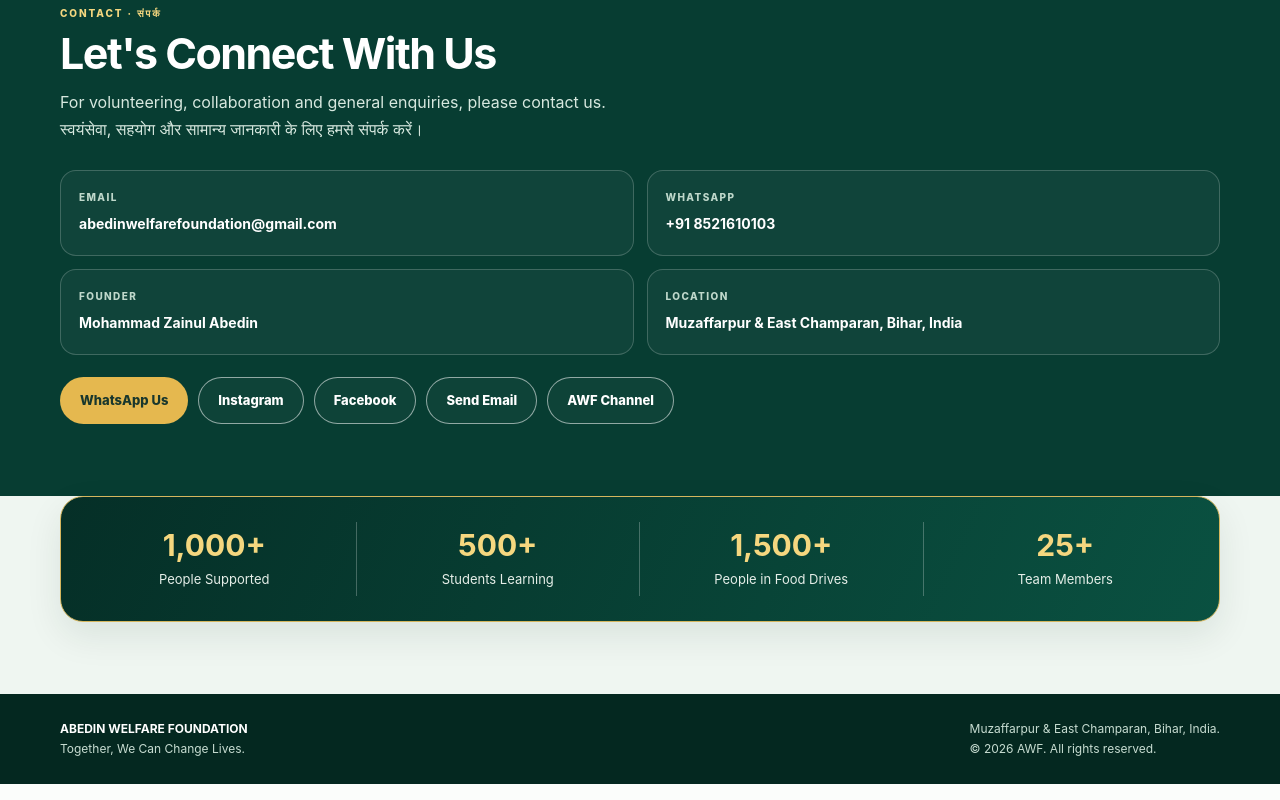
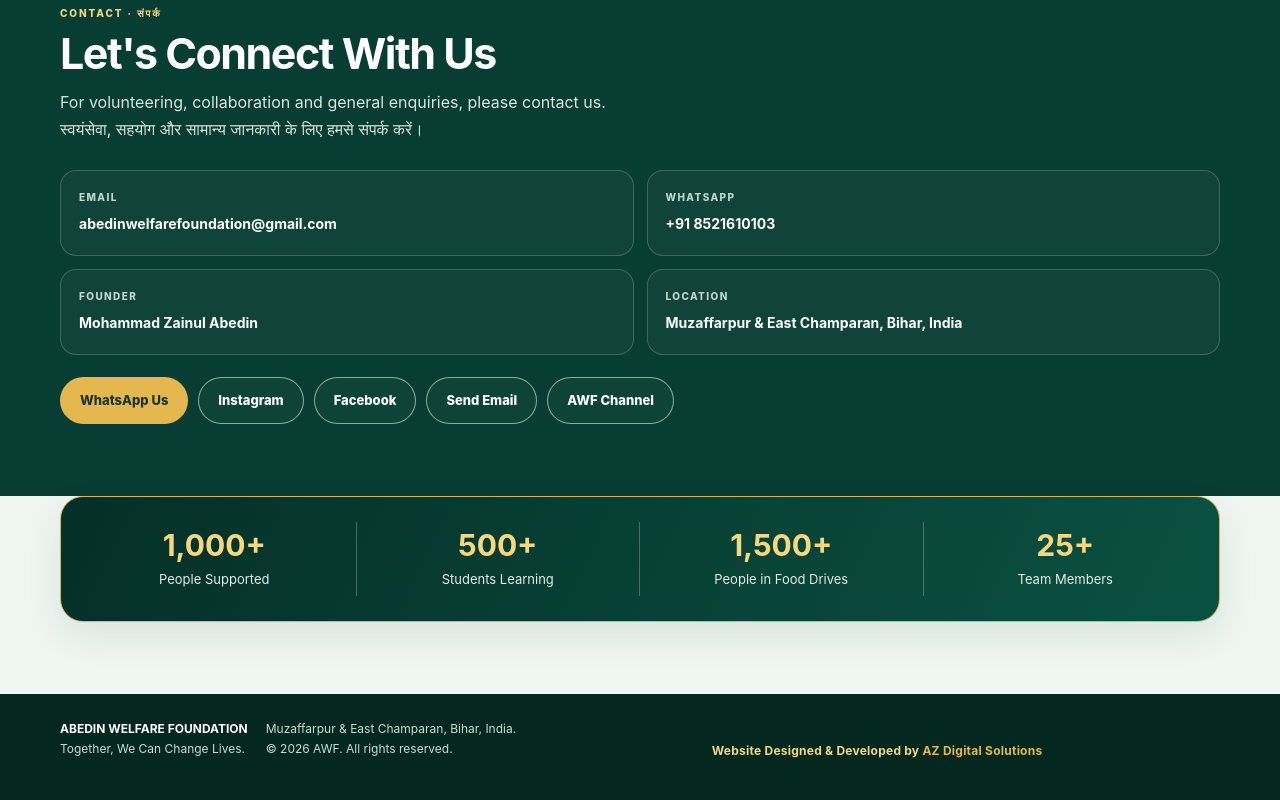
Before and after one commit to abedinwelfarefoundation-commits/awf-website, a plain HTML site: page index.html in a window 1280 px wide. Shown: the part 4086-4886 px from the top of the page. Drawn offline with nearby package versions, Linux system fonts and the light colour scheme; no server answers.

Commit message:
Add files via upload

```diff
--- a/index.html
+++ b/index.html
@@ -97,7 +97,7 @@ section{padding:72px 0}.intro{display:grid;grid-template-columns:1.05fr .95fr;ga
 .awf-gallery-filter:hover,.awf-gallery-filter.active{background:var(--gold);color:#10251d}
 .awf-gallery-filter:focus-visible{outline:2px solid var(--gold);outline-offset:3px}
 .gallery-card[hidden]{display:none!important}
-</style>
+.az-credit{margin:12px auto 0;padding:10px 12px 14px;text-align:center;color:var(--gold2);font-size:12px;font-weight:650;letter-spacing:.02em}.az-credit span{color:#e5b84f}\n</style>
 </head>
 <body>
 <header><div class="wrap nav">
@@ -164,7 +164,7 @@ section{padding:72px 0}.intro{display:grid;grid-template-columns:1.05fr .95fr;ga
 <section class="contact" id="contact"><div class="wrap"><div class="section-head"><div class="eyebrow">Contact · संपर्क</div><h2>Let's Connect With Us</h2><p>For volunteering, collaboration and general enquiries, please contact us.</p><p lang="hi">स्वयंसेवा, सहयोग और सामान्य जानकारी के लिए हमसे संपर्क करें।</p></div><div class="contact-grid"><div class="contact-item"><small>Email</small><a href="mailto:abedinwelfarefoundation@gmail.com">abedinwelfarefoundation@gmail.com</a></div><div class="contact-item"><small>WhatsApp</small><a href="https://wa.me/918521610103" target="_blank" rel="noopener">+91 8521610103</a></div><div class="contact-item"><small>Founder</small><span>Mohammad Zainul Abedin</span></div><div class="contact-item"><small>Location</small><span>Muzaffarpur &amp; East Champaran, Bihar, India</span></div></div><div class="contact-actions"><a class="btn primary" href="https://wa.me/918521610103" target="_blank" rel="noopener">WhatsApp Us</a><a class="btn secondary" href="https://www.instagram.com/abedinwelfarefoundation?mdxt=dzZtNGozcTdkaHRx" target="_blank" rel="noopener">Instagram</a><a class="btn secondary" href="https://www.facebook.com/share/1L3A5GD2xh/" target="_blank" rel="noopener">Facebook</a><a class="btn secondary" href="mailto:abedinwelfarefoundation@gmail.com">Send Email</a><a class="btn secondary" href="https://whatsapp.com/channel/0029VbDduGlA2pLBv3AD1E3n" target="_blank" rel="noopener">AWF Channel</a></div></div></section>
 </main>
 <div class="impact"><div class="wrap"><div class="impact-bar"><div class="impact-item"><strong>1,000+</strong><span>People Supported</span></div><div class="impact-item"><strong>500+</strong><span>Students Learning</span></div><div class="impact-item"><strong>1,500+</strong><span>People in Food Drives</span></div><div class="impact-item"><strong>25+</strong><span>Team Members</span></div></div></div></div>
-<footer><div class="wrap foot"><div><strong>ABEDIN WELFARE FOUNDATION</strong><br>Together, We Can Change Lives.</div><div>Muzaffarpur &amp; East Champaran, Bihar, India.<br>© <span id="year"></span> AWF. All rights reserved.</div></div></footer>
+<footer><div class="wrap foot"><div><strong>ABEDIN WELFARE FOUNDATION</strong><br>Together, We Can Change Lives.</div><div>Muzaffarpur &amp; East Champaran, Bihar, India.<br>© <span id="year"></span> AWF. All rights reserved.</div><div class="az-credit">Website Designed &amp; Developed by <span>AZ Digital Solutions</span></div></div></footer>
 <script>document.getElementById('year').textContent=new Date().getFullYear();document.querySelectorAll('nav a').forEach(a=>a.addEventListener('click',()=>{document.querySelector('nav').classList.remove('open');document.querySelector('.menu').setAttribute('aria-expanded','false')}));</script>
 
 <script src="https://cdn.jsdelivr.net/npm/@supabase/supabase-js@2"></script>
```
